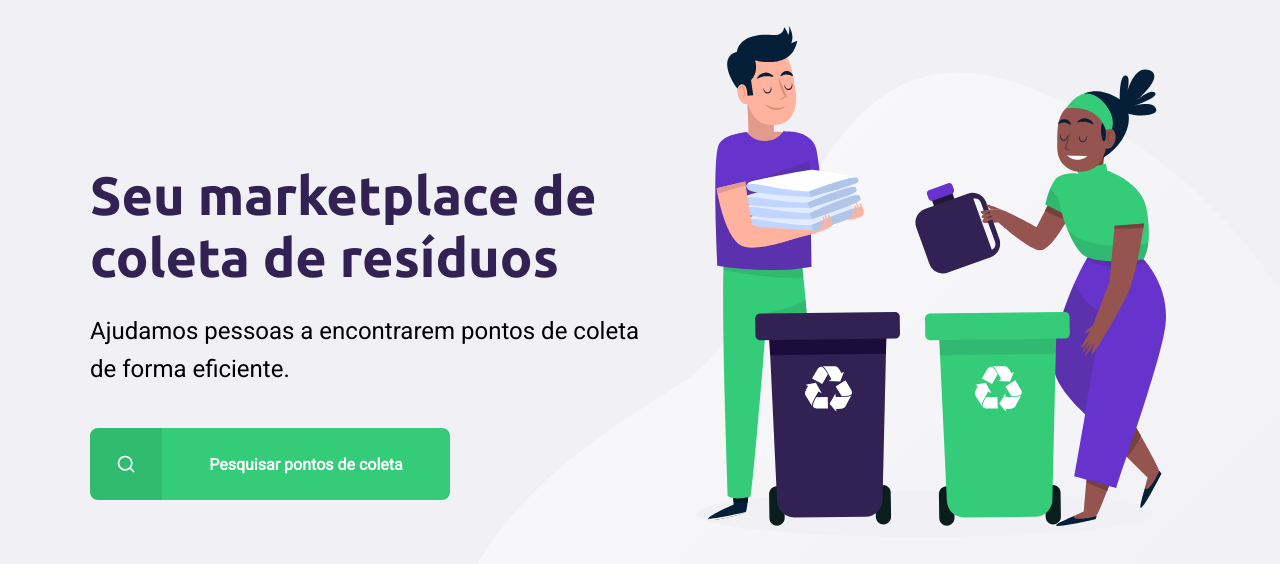
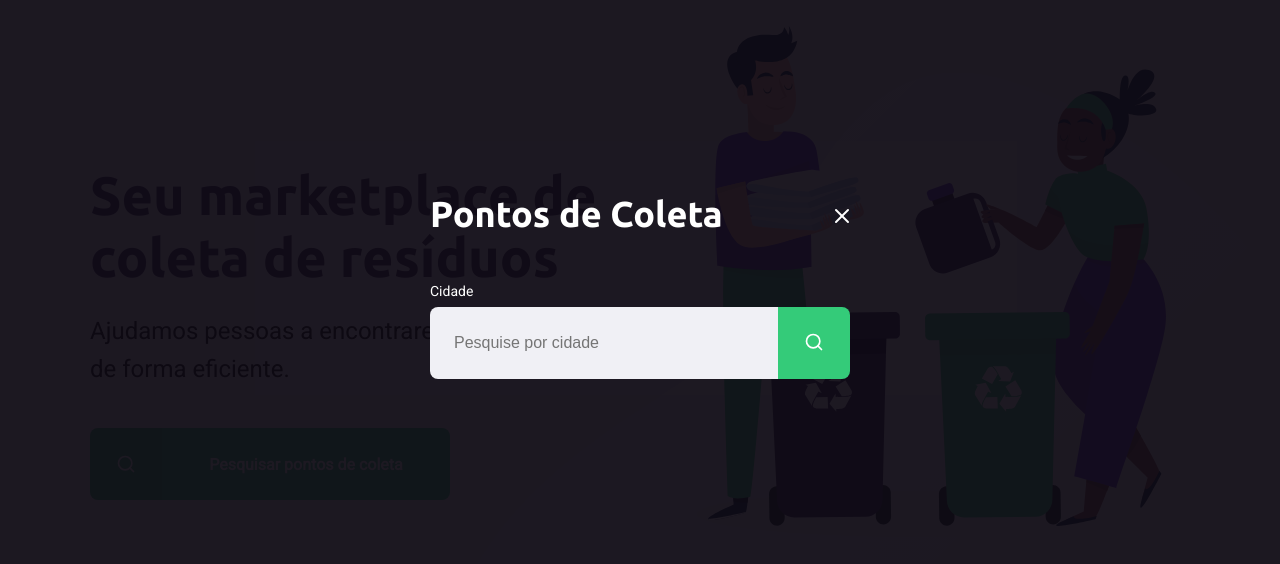
Before and after one commit to elianbecali/Ecoleta, a plain HTML site: page index.html in a window 1280 px wide. Shown: the part 114-678 px from the top of the page. Drawn offline with Linux system fonts and the light colour scheme.

Commit message:
concluído modal de pesquisas

```diff
--- a/index.html
+++ b/index.html
@@ -8,6 +8,8 @@
 
     <link rel="stylesheet" href="/styles/main.css">
     <link rel="stylesheet" href="/styles/home.css">
+    <link rel="stylesheet" href="/styles/modal.css">
+
     <link rel="stylesheet" href="/styles/responsive.css">
 </head>
 <body>
@@ -35,5 +37,28 @@
 
     </div>
 
+
+
+
+
+    <div id="modal">
+        <div class="content">
+            <div class="header">
+                <h1>Pontos de Coleta</h1>
+                <a href="#">Fechar</a>
+            </div>
+            <form action="">
+                <label for="search">Cidade</label>
+                <div class="search field">
+                    <input type="text" name="search" placeholder="Pesquise por cidade">
+                    <button>
+                        <img src="/assets/search.svg" alt="Buscar">
+                    </button>
+                </div>
+            </form>
+        </div>
+    </div>
+
+    <script src="/scripts/index.js"></script>
 </body>
 </html>
--- /dev/null
+++ b/scripts/index.js
@@ -0,0 +1,11 @@
+const buttonSearch = document.querySelector("#page-home main a")
+const modal = document.querySelector("#modal")
+const close = document.querySelector("#modal .header a")
+
+buttonSearch.addEventListener("click", () => {
+    modal.classList.remove("hide")
+})
+
+close.addEventListener("click", () => {
+    modal.classList.add("hide")
+})
--- /dev/null
+++ b/styles/modal.css
@@ -0,0 +1,93 @@
+#modal {
+    background-color: #0E0A14ef;
+
+    height: 100vh;
+    width: 100vw;
+
+    position: fixed;
+    top: 0;
+
+    display: flex;
+    justify-content: center;
+    align-items: center;
+
+    transition: .4s;
+}
+
+#modal.hide {
+    display: none;
+}
+
+#modal .content {
+    color: white;
+
+    width: 420px;
+}
+
+#modal .header {
+    display: flex;
+    align-items: center;
+    justify-content: space-between;
+
+    margin-bottom: 48px;
+}
+
+#modal .header a {
+    background-image: url("../assets/x.svg");
+
+    width: 20px;
+    height: 20px;
+
+    display: flex;
+
+    font-size: 0.01px;
+}
+
+#modal .header h1 {
+    color: #fff;
+
+    font-size: 36px;
+    line-height: 42px;
+}
+
+#modal form label {
+    font-size: 14px;
+    line-height: 16px;
+
+    display: block;
+    margin-bottom: 8px;
+}
+
+#modal form .field {
+    display: flex;
+}
+#modal form input {
+    flex: 1;
+
+    background-color: #f0f0f5;
+
+    border-radius: 8px 0 0 8px;
+    border: 0;
+
+    padding: 16px 24px;
+
+    font-size: 16px;
+
+    color: #6c6c80;
+    outline: none;
+}
+
+#modal form button {
+    width: 72px;
+    height: 72px;
+
+    background-color: var(--primary-color);
+
+    border: 0;
+    border-radius: 0 8px 8px 0;
+    cursor: pointer;
+    outline: none;
+}
+#modal form button:hover{
+    background-color: #2fb85e;
+}
```
